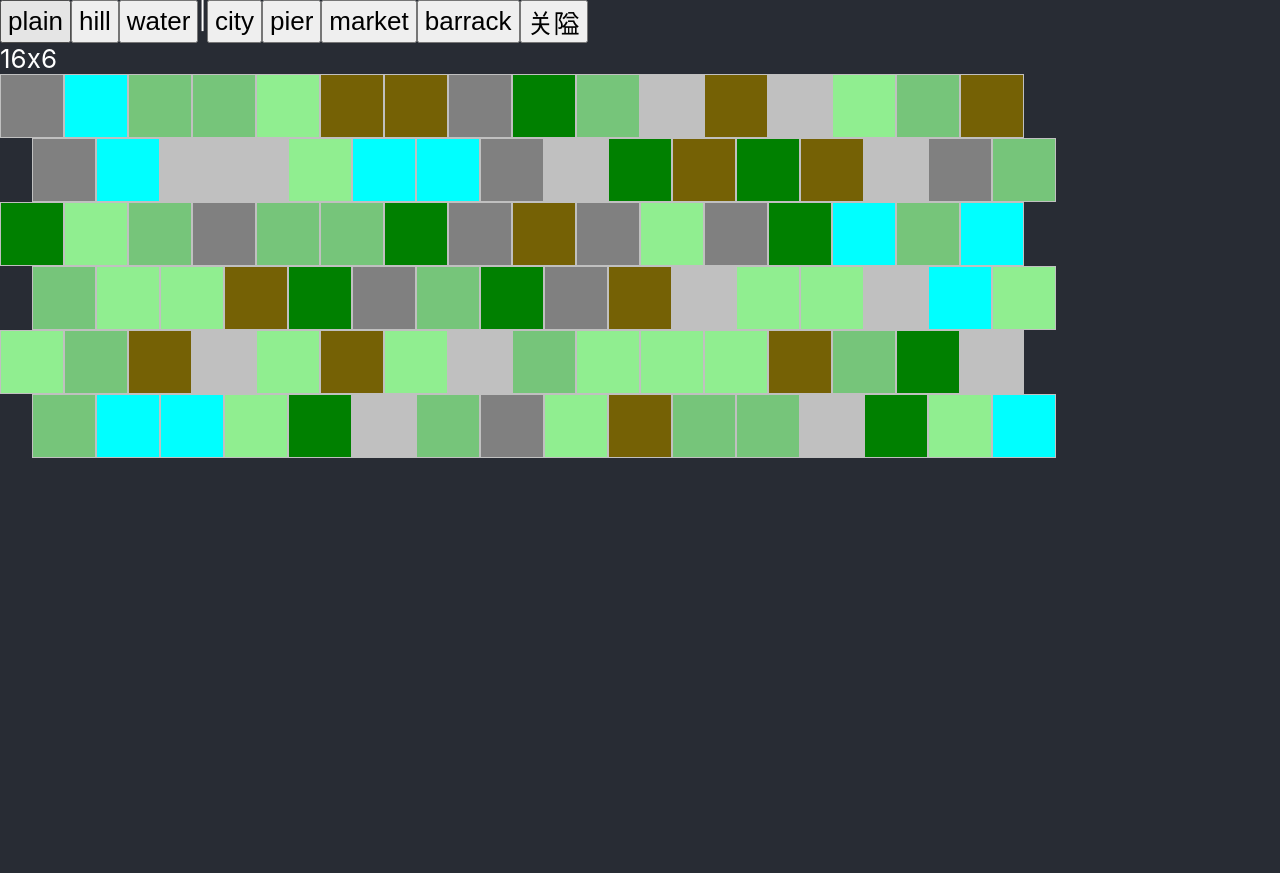
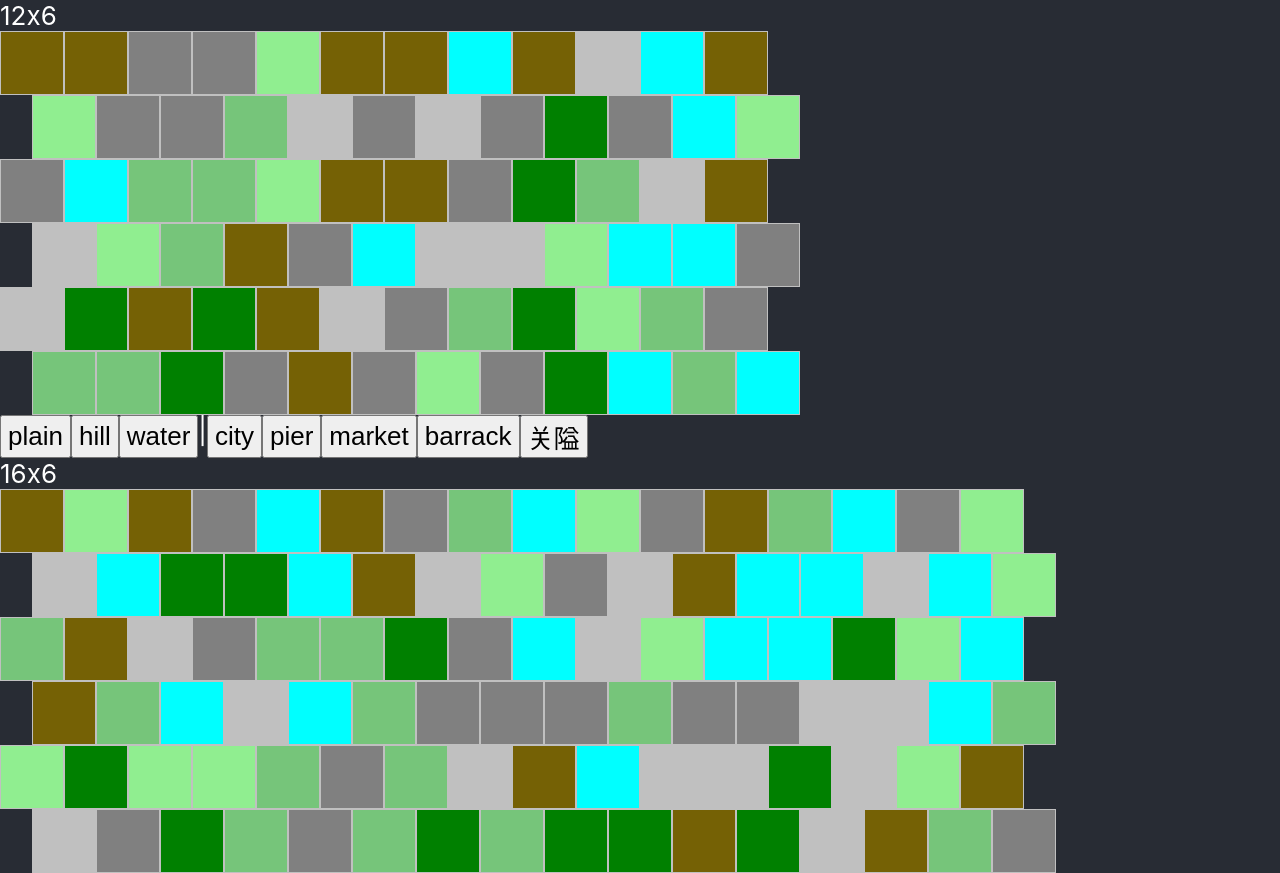
Before and after one commit to haoliu-dev/board-game, a React (Create React App) app: page / in a window 1280 px wide. Before the commit the page ends 800 px from the top, so only its background shows below. Built offline with nearby package versions, Linux system fonts and the light colour scheme.

Commit message:
add button to build city

```diff
--- a/src/App.js
+++ b/src/App.js
@@ -1,11 +1,11 @@
 import './App.css';
-// import GameUI from './ui/GameUI.js'
+import GameUI from './ui/GameUI.js'
 
 import GameEditorUI from './ui/GameEditorUI';
 function App() {
   return (
     <div className="App">
-
+      <GameUI></GameUI>
       <GameEditorUI></GameEditorUI>
     </div>
   );
--- a/src/ui/GameEditorUI.js
+++ b/src/ui/GameEditorUI.js
@@ -45,9 +45,7 @@ export default class GameEditorUI extends React.Component {
           | {tileImprovementBrushes}
         </div>
         <HexmapUI
-          mode='edit'
           map={this.state.game.map}
-          brush={this.state.brush}
           onTileClick={this.onTileClick}
         ></HexmapUI>
       </div>
--- a/src/ui/GameUI.js
+++ b/src/ui/GameUI.js
@@ -2,19 +2,36 @@ import React from 'react';
 import Game from '../engine/Game';
 
 import HexmapUI from './HexmapUI.js';
+import TileMenu from './TileMenu';
 
 export default class GameUI extends React.Component {
   constructor(props) {
     super(props);
-    const game = new Game(16, 6);
-    this.state = game;
+    const game = new Game(12, 6);
+    this.state = {
+      game: game,
+      selectedTile: null,
+    };
+    this.createEventHandlers();
+  }
+
+  createEventHandlers() {
+    this.onTileClick = (component, hextile)=>{
+      this.setState({selectedTile: hextile});
+
+    }
   }
 
   render() {
     return (
       <div>
+        <TileMenu tile={this.state.selectedTile}></TileMenu>
 
-        <HexmapUI map={this.state.map}></HexmapUI>
+        <HexmapUI
+         map={this.state.game.map}
+         onTileClick={this.onTileClick}>
+
+         </HexmapUI>
 
       </div>
     );
--- /dev/null
+++ b/src/ui/TileMenu.js
@@ -0,0 +1,19 @@
+import React from 'react';
+export default class TileMenu extends React.Component {
+
+
+  render() {
+    const tile = this.props.tile;
+    if(tile) {
+      return (
+        <ul>
+          Tile: ({tile.x},{tile.y})
+          <li><button>Build City</button></li>
+        </ul>
+      );
+    } else {
+      return null;
+    }
+
+  };
+}
```
Also changed, not shown: src/engine/City.ts (added, +10 -0 lines).
